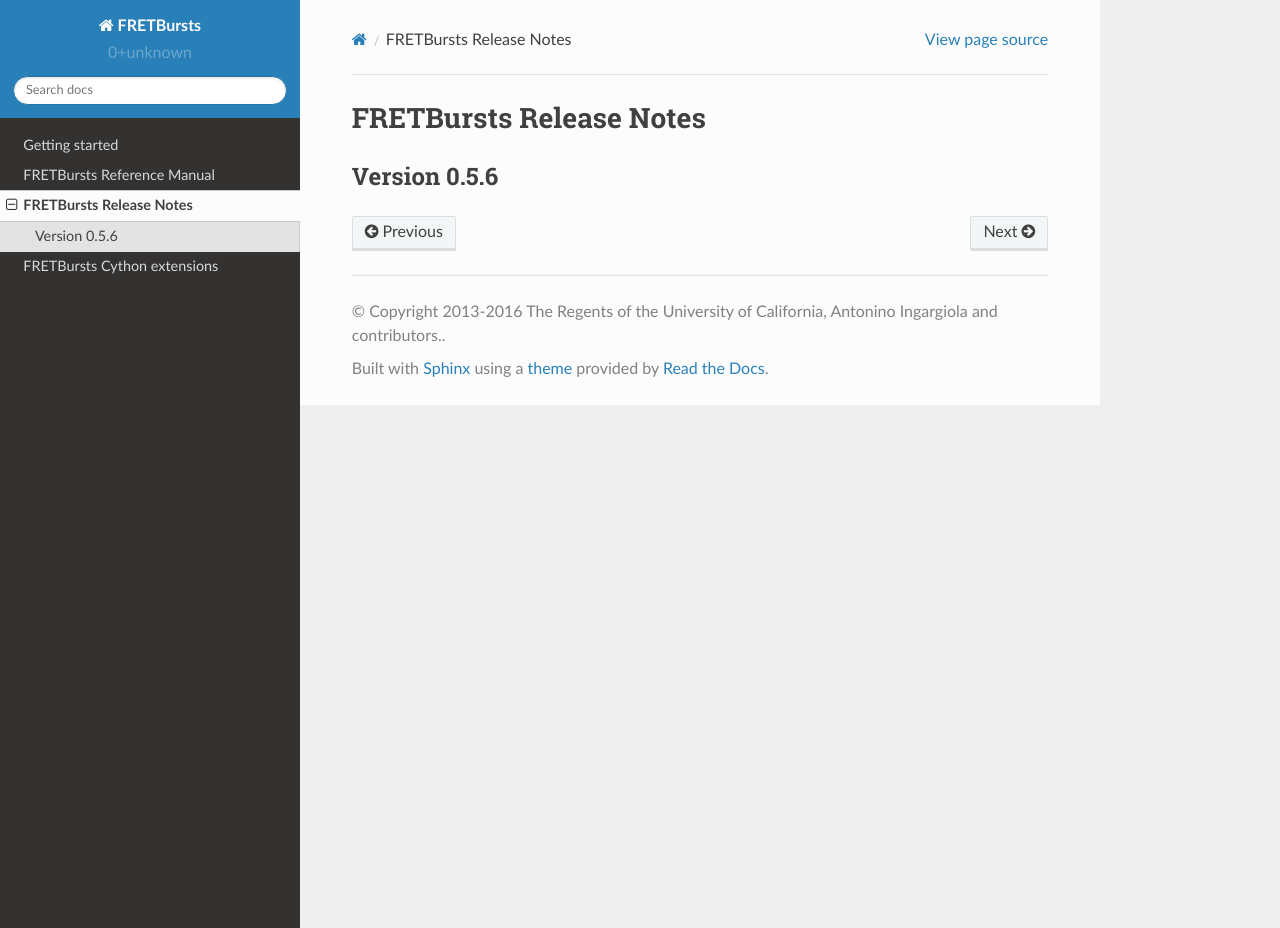
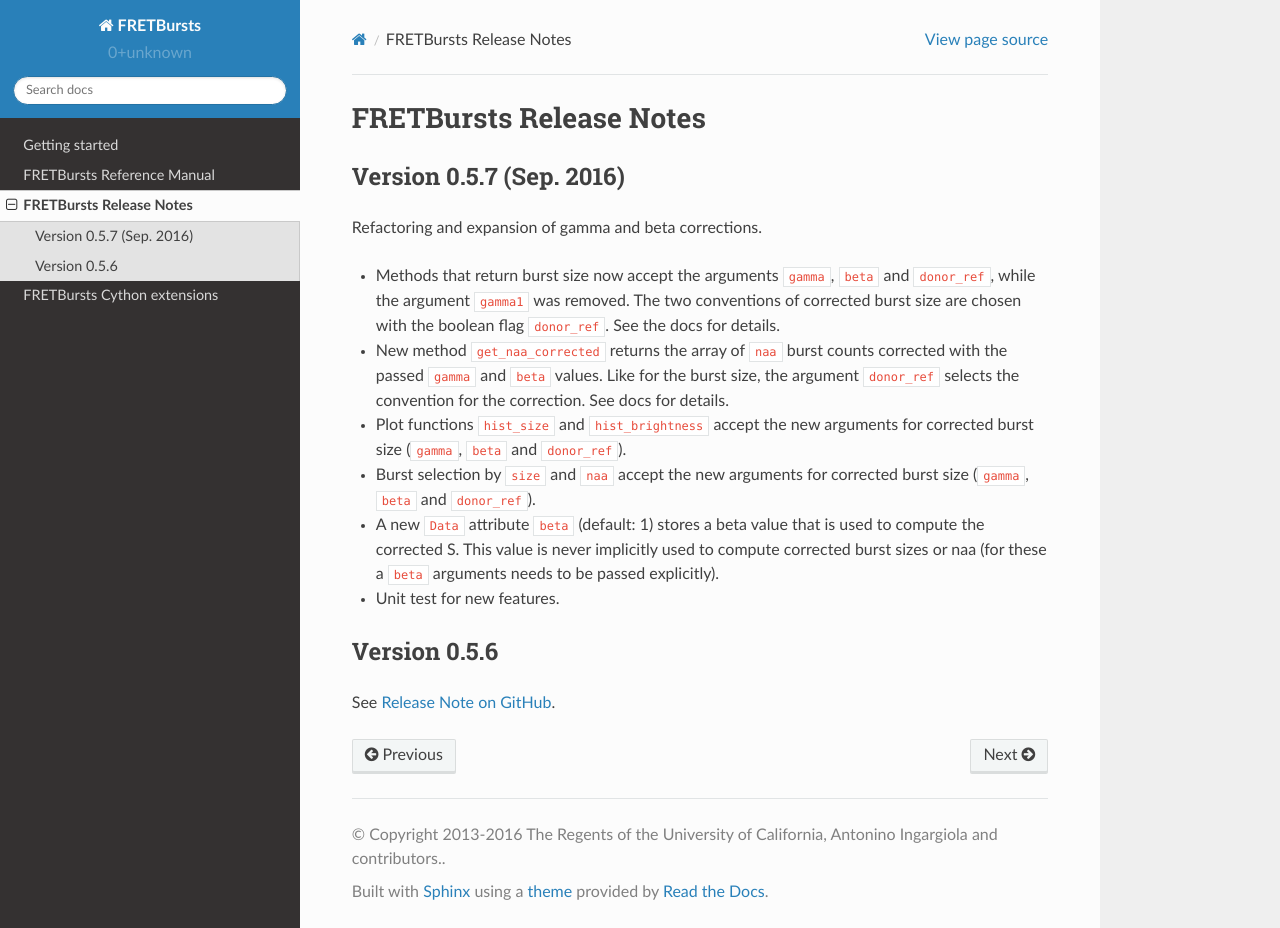
Before and after one commit to tritemio/FRETBursts, a Sphinx documentation site: the page built from docs/source/releasenotes.rst, in a window 1280 px wide and 928 px high. Built offline with Sphinx 7.4.7 and the Read the Docs theme 2.0.0, drawn with Linux system fonts in a browser that asks for light colours; the version number could not be read and is left out.

Commit message:
DOC: add release notes and fix docstrings

```diff
--- a/docs/source/releasenotes.rst
+++ b/docs/source/releasenotes.rst
@@ -1,5 +1,36 @@
 FRETBursts Release Notes
 ========================
 
+Version 0.5.7 (Sep. 2016)
+-------------------------
+
+Refactoring and expansion of gamma and beta corrections.
+
+- Methods that return burst size now accept the arguments ``gamma``, ``beta``
+  and ``donor_ref``, while the argument ``gamma1`` was removed.
+  The two conventions of corrected burst size are chosen with the boolean
+  flag ``donor_ref``. See the docs for details.
+
+- New method `get_naa_corrected` returns the array of `naa` burst counts
+  corrected with the passed ``gamma`` and ``beta`` values. Like for the burst
+  size, the argument ``donor_ref`` selects the convention for the correction.
+  See docs for details.
+
+- Plot functions `hist_size` and `hist_brightness` accept the new arguments
+  for corrected burst size (``gamma``, ``beta`` and ``donor_ref``).
+
+- Burst selection by `size` and `naa` accept the new arguments
+  for corrected burst size (``gamma``, ``beta`` and ``donor_ref``).
+
+- A new `Data` attribute ``beta`` (default: 1) stores a beta value that is used
+  to compute the corrected S. This value is never implicitly used to compute
+  corrected burst sizes or naa (for these a `beta` arguments needs to be
+  passed explicitly).
+
+- Unit test for new features.
+
+
 Version 0.5.6
 -------------
+
+See `Release Note on GitHub <https://github.com/tritemio/FRETBursts/releases/tag/0.5.6>`__.
```
Also changed, not shown: 3 other files.
